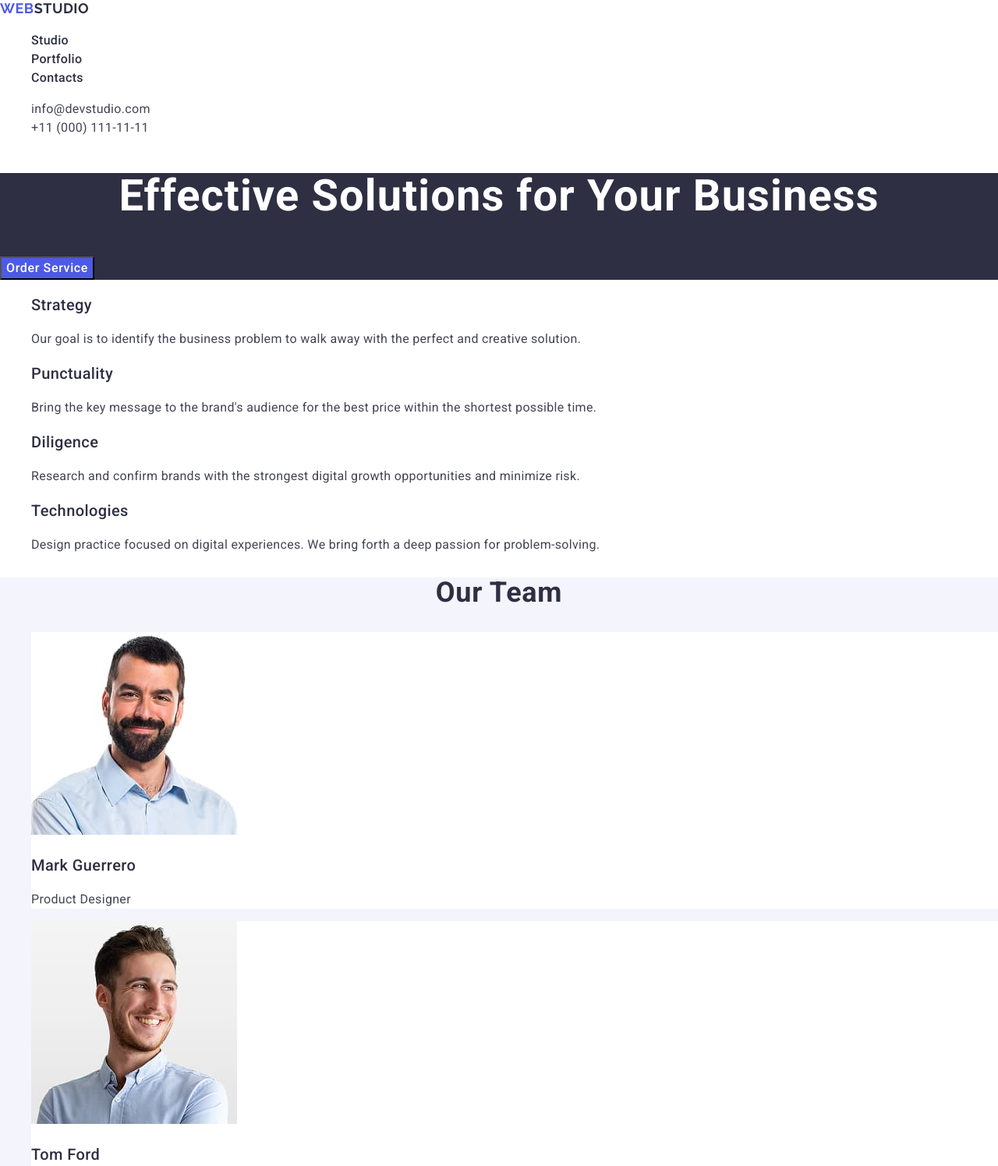
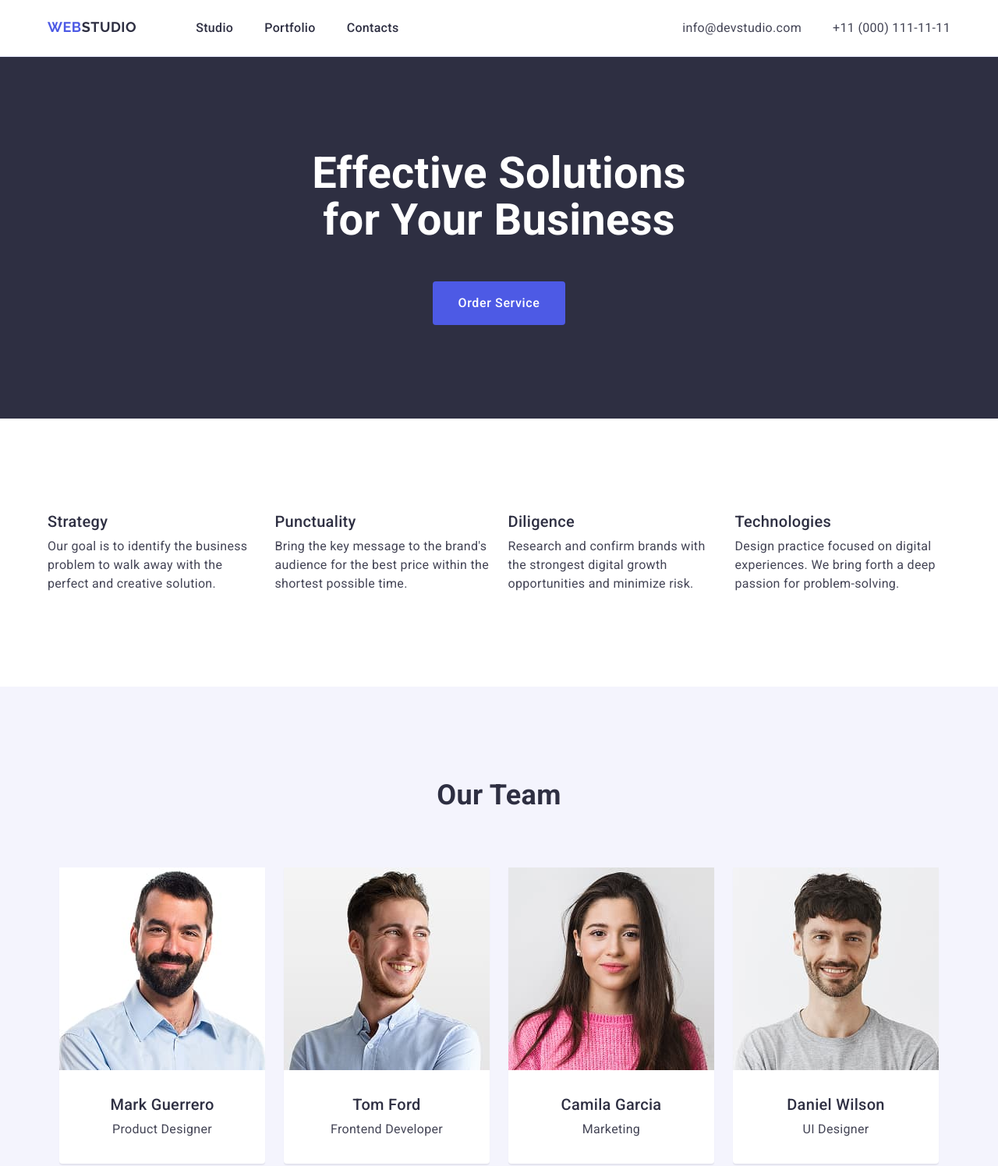
Before and after one commit to kovalchuk14/goit-markup-hw-03, a plain HTML site: page index.html in a window 1280 px wide. Shown: the top 1496 px of the page at 78% size. Drawn offline with nearby package versions, Linux system fonts and the light colour scheme.

Commit message:
first attemp

```diff
--- a/css/style.css
+++ b/css/style.css
@@ -8,19 +8,55 @@ body {
     background-color: #ffffff;
 }
 
+header {
+    border-bottom: 1px solid #e7e9fc
+}
+
+section {
+    padding: 120px 0;
+}
+
+img {
+    display: block;
+}
+
+h1,
+h2,
+h3,
+h4,
+h5,
+h6 {
+    margin: 0;
+}
+
 a {
     text-decoration: none;
     color: #434455;
 }
 
-ul {
+p {
+    margin: 0;
+}
+
+ul,
+ol {
     list-style-type: none;
+    margin: 0;
+    padding-left: 0;
 }
+
+.container {
+    max-width: 1158px;
+    /* padding-left: padding-right:
+    */
+    margin-left: auto;
+    margin-right: auto;
+}
+
 
 .section-logo {
     text-align: center;
     line-height: 1.07;
-    letter-spacing: 0.02em;
     color: #2e2f42;
 }
 
@@ -46,7 +82,6 @@ h3 {
 .navigation-link {
     color: #2e2f42;
     font-weight: 500;
-    letter-spacing: 0.02em;
 }
 
 .navigation-link:hover,
@@ -64,8 +99,9 @@ h3 {
 }
 
 
-.navigation-address a {
-    letter-spacing: 0.02em
+.navigation-address ul {
+    display: flex;
+    gap: 40px;
 }
 
 .navigation-address a:hover,
@@ -78,13 +114,23 @@ h3 {
     background-color: #2e2f42;
 }
 
-.page-tittle {
+.page-title {
     color: #ffffff;
     text-align: center;
-    letter-spacing: 0.02em;
     font-size: 56px;
     line-height: 1.07;
     font-weight: 700;
+    max-width: 500px;
+}
+
+.banner_content {
+    display: flex;
+    flex-direction: column;
+    justify-content: center;
+    align-items: center;
+    height: 100%;
+    width: 100%;
+    gap: 48px;
 }
 
 .banner-button {
@@ -94,7 +140,14 @@ h3 {
     line-height: 1.5;
     letter-spacing: 0.04em;
     background-color: #4d5ae5;
+    border-radius: 4px;
+    border: none;
     cursor: pointer;
+    text-align: center;
+    padding: 16px 32px;
+    margin-left: auto;
+    margin-right: auto;
+    display: block;
 }
 
 .banner-button:hover,
@@ -121,7 +174,7 @@ footer .logo {
     text-transform: capitalize;
 }
 
-.banner .page-tittle {
+.banner .page-title {
     line-height: 1.07;
 }
 
@@ -139,13 +192,11 @@ footer .logo {
 .team-info {
 
     color: #2e2f42;
-    letter-spacing: 0.02em;
 
 }
 
 .team-description {
     font-size: 16px;
-    letter-spacing: 0.02em;
 }
 
 .portfolio .section-logo {
@@ -156,7 +207,6 @@ footer .logo {
 
 .portfolio-info {
     color: #2e2f42;
-    letter-spacing: 0.02em;
 }
 
 
@@ -169,12 +219,103 @@ footer .logo {
 }
 
 .benefits-title {
-    letter-spacing: 0.02em;
     color: #2e2f42;
 }
 
-
 .benefits-info {
     color: #434455;
-    letter-spacing: 0.02em;
 }
+
+.border_of_portfolio {
+    border: 1px solid #e7e9fc;
+    border-top: none;
+    padding: 32px 0 32px 16px;
+    display: flex;
+    flex-direction: column;
+    gap: 8px;
+}
+
+header .container {
+    display: flex;
+    justify-content: space-between;
+    padding: 24px 0;
+}
+
+header .container nav {
+    display: flex;
+    justify-content: space-between;
+    gap: 76px;
+}
+
+header .container nav ul {
+    display: flex;
+    justify-content: space-between;
+    gap: 40px;
+}
+
+.benefits ul {
+    display: flex;
+    justify-content: center;
+    gap: 24px;
+}
+
+.benefits h3 {
+    margin-bottom: 8px;
+}
+
+.section-team ul {
+    display: flex;
+    justify-content: center;
+    gap: 24px;
+}
+
+.section-team .container {
+    display: flex;
+    flex-direction: column;
+    gap: 72px;
+}
+
+.team-card {
+    border-bottom-left-radius: 4px;
+    border-bottom-right-radius: 4px;
+    box-shadow: 0px 1px 6px 0px #2E2F4214;
+    box-shadow: 0px 1px 1px 0px #2E2F4229;
+    box-shadow: 0px 2px 1px 0px #2E2F4214;
+    padding-bottom: 32px;
+    display: flex;
+    flex-direction: column;
+    align-items: center;
+    gap: 32px;
+}
+
+.team-text {
+    display: flex;
+    flex-direction: column;
+    align-items: center;
+    gap: 8px;
+}
+
+.portfolio .container {
+    display: flex;
+    flex-direction: column;
+    align-items: center;
+    gap: 72px;
+}
+
+.portfolio .container ul {
+    display: flex;
+    align-items: center;
+    flex-wrap: wrap;
+    gap: 24px;
+}
+
+.page-footer .container {
+    display: flex;
+    flex-direction: column;
+    gap: 16px;
+    padding: 100px 0;
+}
+
+.footer-info {
+    max-width: 264px;
+}
--- a/index.html
+++ b/index.html
@@ -17,6 +17,7 @@
 <body>
     <header>
 
+        <div class="container">
             <nav>
                 <a class="logo" href="./index.html">Web<span class="Studio">Studio</span></a>
                 <ul>
@@ -31,6 +32,7 @@
                     <li><a href="tel:+110001111111" class="contacts">+11 (000) 111-11-11</a></li>
                 </ul>
             </address>
+        </div>
 
     </header>
 
@@ -38,14 +40,19 @@
 
         <!--#region -----------------1st section(banner)---------------------- -->
         <section class="banner">
-            <h1 class="page-tittle">Effective Solutions for Your Business</h1>
+            <div class="container">
+                <div class="banner_content">
+                    <h1 class="page-title">Effective Solutions for Your Business</h1>
                     <button type="button" class="banner-button">Order Service</button>
+                </div>
+            </div>
         </section>
         <!-- #endregion -->
 
 
         <!--#region -----------------2st section(benefits)---------------------- -->
         <section class="benefits">
+            <div class="container">
                 <h2 hidden class="section-logo">Benefits</h2>
                 <ul>
                     <li>
@@ -77,80 +84,110 @@
                         </p>
                     </li>
                 </ul>
+            </div>
         </section>
         <!-- #endregion -->
 
         <!--#region -----------------3st section(Team)---------------------- -->
         <section class="section-team">
+            <div class="container">
                 <h2 class="section-logo">Our Team</h2>
                 <ul class="team-list">
                     <li class="team-card">
                         <img src="./images/photos/Mark_Guerrero.jpg" alt="Mark Guerrero" width="264">
+                        <div class="team-text">
                             <h3 class="team-info">Mark Guerrero</h3>
                             <p class="team-description">Product Designer</p>
+                        </div>
                     </li>
                     <li class="team-card">
                         <img src="./images/photos/Tom_Ford.jpg" alt="Tom Ford" width="264">
+                        <div class="team-text">
                             <h3 class="team-info">Tom Ford</h3>
                             <p class="team-description">Frontend Developer</p>
+                        </div>
                     </li>
                     <li class="team-card">
                         <img src="./images/photos/Camila_Garcia.jpg" alt="Camila Garcia" width="264">
+                        <div class="team-text">
                             <h3 class="team-info">Camila Garcia</h3>
                             <p class="team-description">Marketing</p>
+                        </div>
                     </li>
                     <li class="team-card">
                         <img src="./images/photos/Daniel_Wilson.jpg" alt="Daniel Wilson" width="264">
+                        <div class="team-text">
                             <h3 class="team-info">Daniel Wilson</h3>
                             <p class="team-description">UI Designer</p>
+                        </div>
                     </li>
                 </ul>
+            </div>
         </section>
         <!-- #endregion -->
 
         <!--#region ---------------------4st section(Portfolio)------------------------------- -->
         <section class="portfolio">
+            <div class="container">
+
                 <h2 class="section-logo">Our Portfolio</h2>
                 <ul>
                     <li>
                         <img src="./images/photos/img3.jpg" alt="Banking App" width="360">
+                        <div class="border_of_portfolio">
                             <h3 class="portfolio-info">Banking App</h3>
                             <p class="portfolio-description">App</p>
+                        </div>
                     </li>
                     <li>
                         <img src="./images/photos/img6.jpg" alt="Cashless Payment" width="360">
+                        <div class="border_of_portfolio">
                             <h3 class="portfolio-info">Cashless Payment</h3>
                             <p class="portfolio-description">Marketing</p>
+                        </div>
                     </li>
                     <li>
                         <img src="./images/photos/img5.jpg" alt="Meditation App" width="360">
+                        <div class="border_of_portfolio">
                             <h3 class="portfolio-info">Meditation App</h3>
                             <p class="portfolio-description">App</p>
+                        </div>
                     </li>
                     <li>
                         <img src="./images/photos/img4.jpg" alt="Taxi Service" width="360">
+                        <div class="border_of_portfolio">
                             <h3 class="portfolio-info">Taxi Service</h3>
                             <p class="portfolio-description">Marketing</p>
+                        </div>
                     </li>
                     <li>
                         <img src="./images/photos/img2.jpg" alt="Screen Illustrations" width="360">
+                        <div class="border_of_portfolio">
                             <h3 class="portfolio-info">Screen Illustrations</h3>
                             <p class="portfolio-description">Design</p>
+                        </div>
                     </li>
                     <li>
                         <img src="./images/photos/img1.jpg" alt="Girl using phone" width="360">
+                        <div class="border_of_portfolio">
                             <h3 class="portfolio-info">Online Courses</h3>
                             <p class="portfolio-description">Marketing</p>
+                        </div>
                     </li>
                 </ul>
+            </div>
         </section>
         <!-- #endregion -->
     </main>
 
     <footer class="page-footer">
+        <div class="container">
+
             <a href="./index.html" class="logo">Web<span class="studio">Studio</span></a>
             <p class="footer-info">Increase the flow of customers and sales for your business with digital marketing &
-            growth solutions.</p>
+                growth solutions.
+            </p>
+        </div>
     </footer>
 </body>
 
```
Lines whose indentation alone changed are shown as unchanged.
